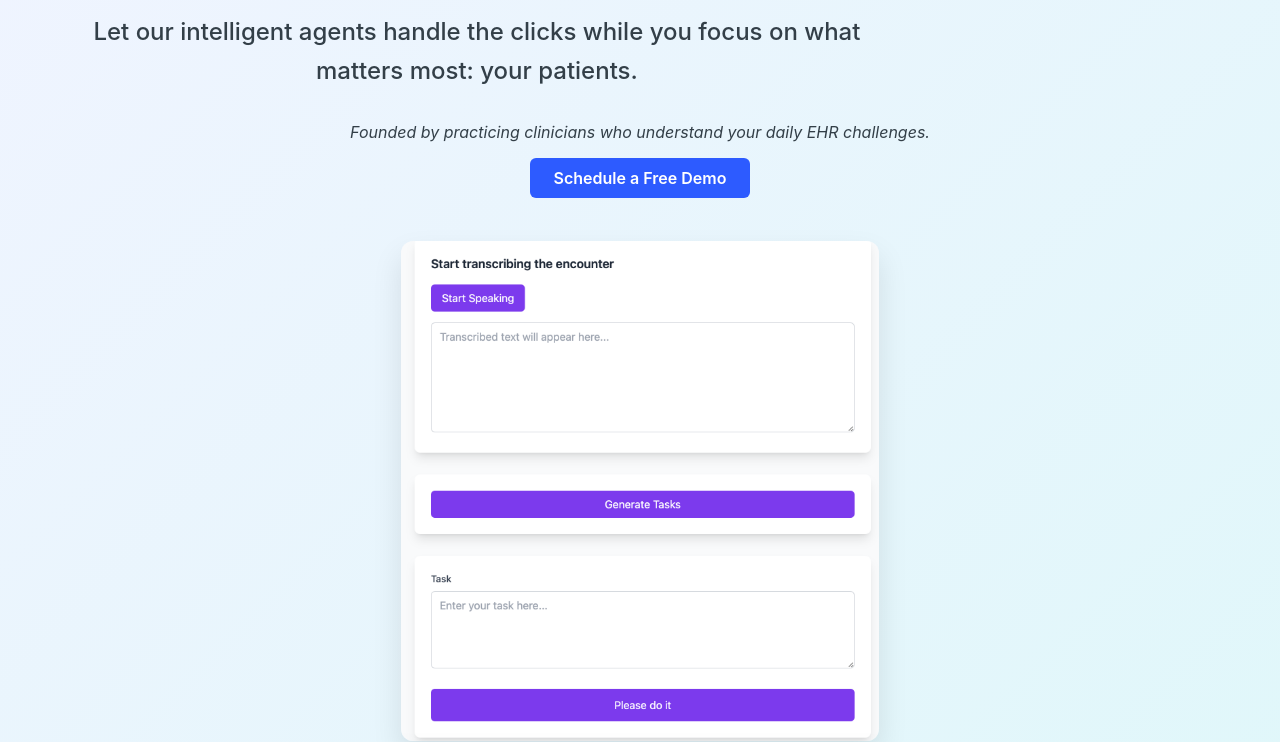
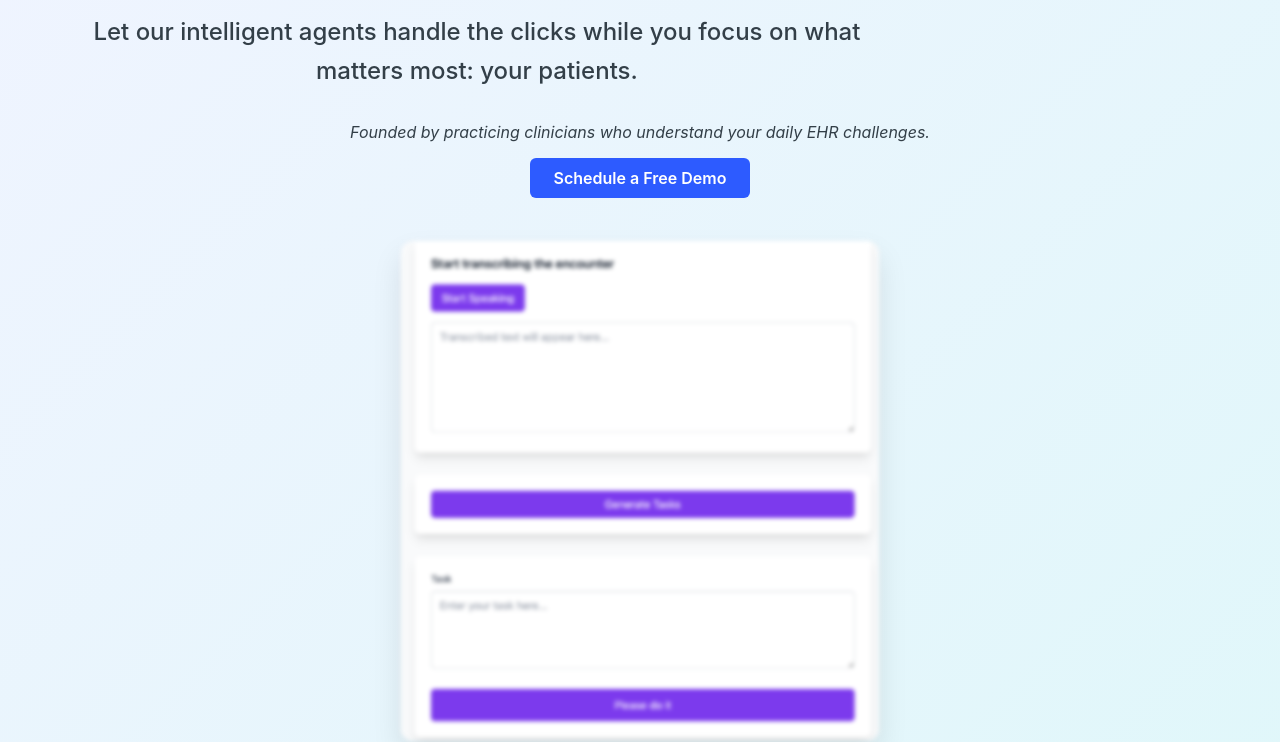
Before and after one commit to EMRAgents/EMRAgents.github.io, a plain HTML site: page index.html in a window 1280 px wide. Shown: the part 226-968 px from the top of the page. Drawn offline with Linux system fonts and the light colour scheme.

Commit message:
Update index.html

```diff
--- a/index.html
+++ b/index.html
@@ -386,7 +386,7 @@
                 <p style="margin-bottom: 20px; font-style: italic; color: var(--dark);">Founded by practicing clinicians who understand your daily EHR challenges.</p>
                 <a href="#demo" class="cta-button">Schedule a Free Demo</a>
             </div>
-            <img src="/images/interface.png" alt="Med Agents in action - AI assistant automating EHR tasks" class="hero-image" style="max-width: 800px; max-height: 500px;">
+            <img src="/images/interface.png" alt="Med Agents in action - AI assistant automating EHR tasks" class="hero-image" style="max-width: 800px; max-height: 500px; filter: blur(2px);">
         </div>
     </section>
 
```
